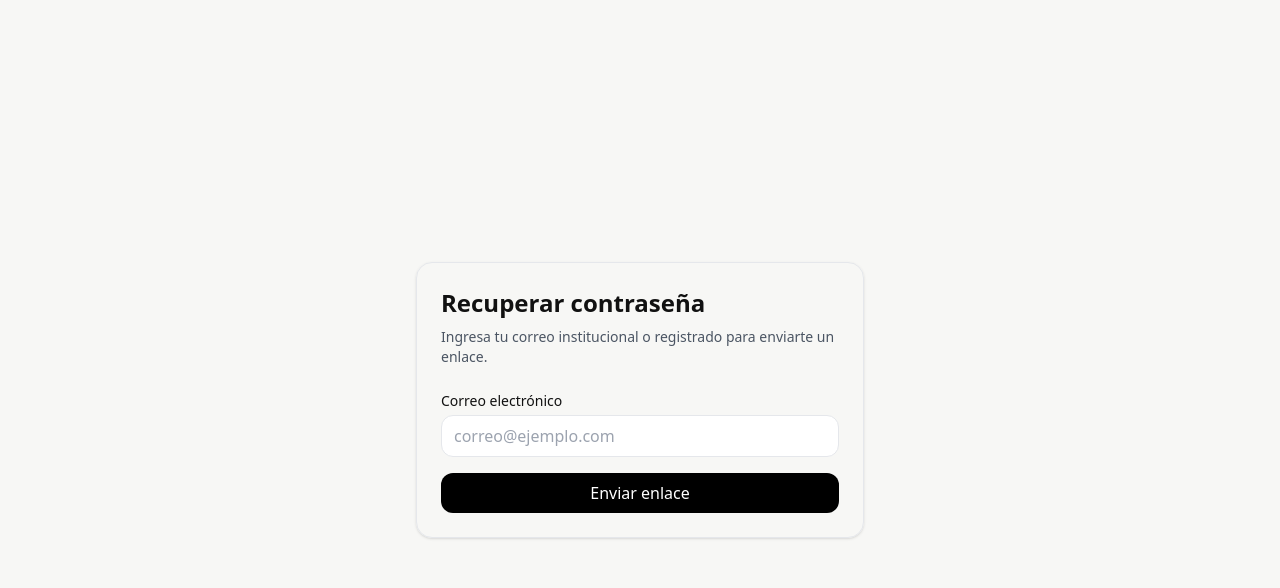
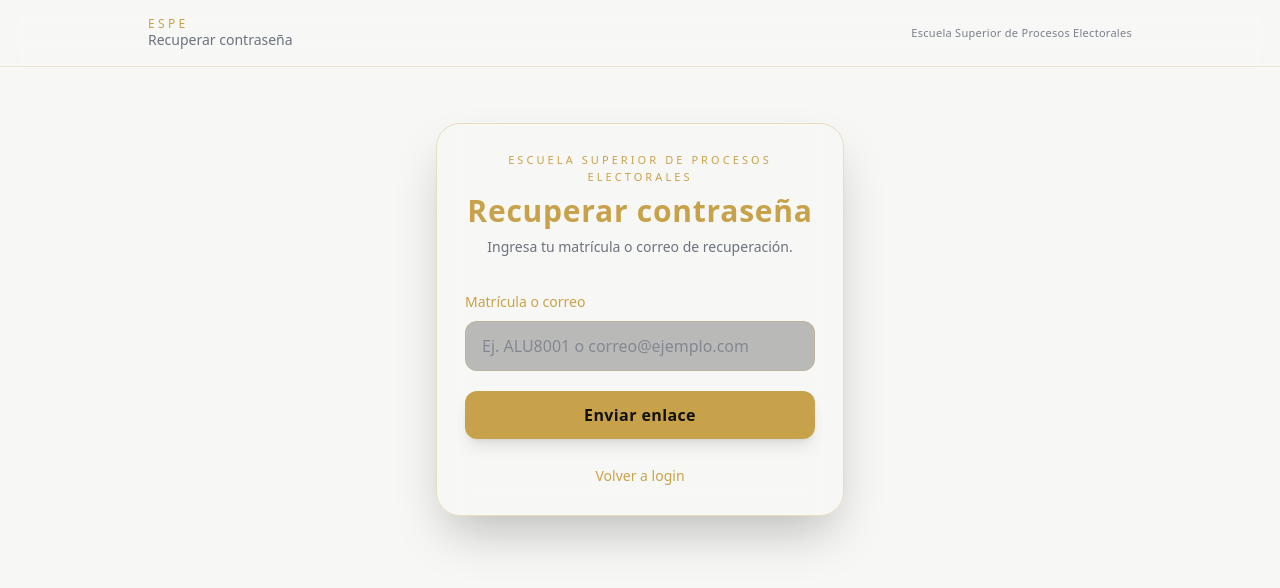
Before and after one commit to maestriasespe/espe-campus-mvp, a Next.js app: page /forgot in a window 1280 px wide. Shown: the top 588 px of the page. Built offline with nearby package versions, Linux system fonts and the light colour scheme.

Commit message:
make forgot page use custom recovery flow

```diff
--- a/app/api/auth/recovery-status/route.ts
+++ b/app/api/auth/recovery-status/route.ts
@@ -14,31 +14,31 @@ function maskEmail(email: string) {
   return `${maskedName}@${domain}`;
 }
 
-export async function GET() {
-  return NextResponse.json({
-    ok: true,
-    route: "recovery-status alive",
-    time: new Date().toISOString(),
-  });
-}
-
 export async function POST(req: Request) {
   try {
     const body = await req.json();
-    const matricula = String(body?.matricula ?? "").trim();
+    const identifier = String(body?.identifier ?? "").trim().toLowerCase();
 
-    if (!matricula) {
+    if (!identifier) {
       return NextResponse.json(
-        { error: "Debes ingresar una matrícula." },
+        { error: "Debes ingresar tu matrícula o correo." },
         { status: 400 }
       );
     }
 
-    const { data, error } = await supabaseServer
+    let query = supabaseServer
       .from("users")
-      .select("id, matricula, recovery_email")
-      .eq("matricula", matricula)
-      .maybeSingle();
+      .select("id, matricula, recovery_email");
+
+    const isEmail = identifier.includes("@");
+
+    if (isEmail) {
+      query = query.eq("recovery_email", identifier);
+    } else {
+      query = query.eq("matricula", identifier);
+    }
+
+    const { data, error } = await query.maybeSingle();
 
     if (error) {
       console.error("Error consultando recovery status:", error);
@@ -50,7 +50,7 @@ export async function POST(req: Request) {
 
     if (!data) {
       return NextResponse.json(
-        { error: "No se encontró una cuenta con esa matrícula." },
+        { error: "No se encontró una cuenta con ese dato." },
         { status: 404 }
       );
     }
--- a/app/api/auth/send-recovery-email/route.ts
+++ b/app/api/auth/send-recovery-email/route.ts
@@ -10,53 +10,67 @@ function sha256(value: string) {
   return crypto.createHash("sha256").update(value).digest("hex");
 }
 
+function maskEmail(email: string) {
+  const [name, domain] = email.split("@");
+  if (!name || !domain) return email;
+
+  const visible = name.slice(0, 2);
+  const maskedName =
+    name.length <= 2
+      ? `${visible}***`
+      : `${visible}${"*".repeat(Math.max(name.length - 2, 3))}`;
+
+  return `${maskedName}@${domain}`;
+}
+
 export async function POST(req: Request) {
   try {
-    console.log("=== SEND-RECOVERY-EMAIL START ===");
-
     if (!resendApiKey) {
-      console.error("Falta RESEND_API_KEY");
       return NextResponse.json(
         { error: "Falta configurar RESEND_API_KEY." },
         { status: 500 }
       );
     }
 
-    const fromEmail =
-      process.env.RECOVERY_FROM_EMAIL || "ESPE Campus <soporte@espe.edu.mx>";
-    const appUrl =
-      process.env.NEXT_PUBLIC_APP_URL || "http://localhost:3000";
+    const body = await req.json();
+    const identifier = String(body?.identifier ?? "").trim().toLowerCase();
 
-    const body = await req.json();
-    const matricula = String(body?.matricula ?? "").trim();
-
-    console.log("matricula:", matricula);
-    console.log("fromEmail:", fromEmail);
-    console.log("appUrl:", appUrl);
-
-    if (!matricula) {
+    if (!identifier) {
       return NextResponse.json(
-        { error: "Debes ingresar una matrícula." },
+        { error: "Debes ingresar tu matrícula o correo." },
         { status: 400 }
       );
     }
 
-    const { data: user, error: userError } = await supabaseServer
+    const fromEmail =
+      process.env.RECOVERY_FROM_EMAIL || "ESPE Campus <soporte@espe.edu.mx>";
+
+    const appUrl =
+      process.env.NEXT_PUBLIC_APP_URL || "http://localhost:3000";
+
+    let query = supabaseServer
       .from("users")
-      .select("id, matricula, recovery_email")
-      .eq("matricula", matricula)
-      .maybeSingle();
+      .select("id, matricula, recovery_email");
+
+    const isEmail = identifier.includes("@");
+
+    if (isEmail) {
+      query = query.eq("recovery_email", identifier);
+    } else {
+      query = query.eq("matricula", identifier);
+    }
+
+    const { data: user, error: userError } = await query.maybeSingle();
 
     if (userError) {
-      console.error("userError:", JSON.stringify(userError, null, 2));
+      console.error(userError);
       return NextResponse.json(
-        { error: "No se pudo buscar el usuario.", details: userError },
+        { error: "No se pudo buscar el usuario." },
         { status: 500 }
       );
     }
 
     if (!user) {
-      console.error("Usuario no encontrado");
       return NextResponse.json(
         { error: "Usuario no encontrado." },
         { status: 404 }
@@ -64,7 +78,6 @@ export async function POST(req: Request) {
     }
 
     const recoveryEmail = String(user.recovery_email ?? "").trim().toLowerCase();
-    console.log("recoveryEmail:", recoveryEmail || "(vacío)");
 
     if (!recoveryEmail) {
       return NextResponse.json(
@@ -86,15 +99,14 @@ export async function POST(req: Request) {
       });
 
     if (insertError) {
-      console.error("insertError:", JSON.stringify(insertError, null, 2));
+      console.error(insertError);
       return NextResponse.json(
-        { error: "No se pudo guardar el token.", details: insertError },
+        { error: "No se pudo guardar el token de recuperación." },
         { status: 500 }
       );
     }
 
     const resetUrl = `${appUrl}/reset-password?token=${rawToken}`;
-    console.log("resetUrl:", resetUrl);
 
     const { data, error } = await resend.emails.send({
       from: fromEmail,
@@ -107,12 +119,10 @@ export async function POST(req: Request) {
       `,
     });
 
-    console.log("resend data:", JSON.stringify(data, null, 2));
-    console.log("resend error:", JSON.stringify(error, null, 2));
-
     if (error) {
+      console.error(error);
       return NextResponse.json(
-        { error: "Error enviando correo.", details: error },
+        { error: "Error enviando correo." },
         { status: 500 }
       );
     }
@@ -120,13 +130,12 @@ export async function POST(req: Request) {
     return NextResponse.json({
       ok: true,
       emailId: data?.id,
-      recoveryEmail,
-      resetUrl,
+      maskedEmail: maskEmail(recoveryEmail),
     });
-  } catch (err: any) {
-    console.error("catch error:", err);
+  } catch (err) {
+    console.error(err);
     return NextResponse.json(
-      { error: "Error interno.", details: err?.message || err },
+      { error: "Error interno." },
       { status: 500 }
     );
   }
--- a/app/forgot/page.tsx
+++ b/app/forgot/page.tsx
@@ -1,12 +1,11 @@
 "use client";
 
 import { useState } from "react";
-import { createClient } from "@/utils/supabase/client";
+import Link from "next/link";
+import { BrandBar } from "@/components/BrandBar";
 
-export default function ForgotPasswordPage() {
-  const supabase = createClient();
-
-  const [email, setEmail] = useState("");
+export default function ForgotPage() {
+  const [identifier, setIdentifier] = useState("");
   const [loading, setLoading] = useState(false);
   const [message, setMessage] = useState("");
   const [errorMsg, setErrorMsg] = useState("");
@@ -17,51 +16,122 @@ export default function ForgotPasswordPage() {
     setMessage("");
     setErrorMsg("");
 
-    const { error } = await supabase.auth.resetPasswordForEmail(email, {
-      redirectTo: `${window.location.origin}/reset-password`,
+    try {
+      const statusRes = await fetch("/api/auth/recovery-status", {
+        method: "POST",
+        headers: {
+          "Content-Type": "application/json",
+        },
+        body: JSON.stringify({ identifier }),
       });
 
-    if (error) {
-      setErrorMsg(error.message);
-    } else {
-      setMessage("Se envió el enlace para restablecer la contraseña a tu correo.");
+      const statusData = await statusRes.json();
+
+      if (!statusRes.ok) {
+        setErrorMsg(statusData.error || "No se pudo validar la recuperación.");
+        return;
       }
 
+      if (!statusData.hasRecoveryEmail) {
+        setErrorMsg(
+          "No hay correo de recuperación asignado a esta cuenta. Comunícate con control escolar para recuperar tu contraseña."
+        );
+        return;
+      }
+
+      const sendRes = await fetch("/api/auth/send-recovery-email", {
+        method: "POST",
+        headers: {
+          "Content-Type": "application/json",
+        },
+        body: JSON.stringify({ identifier }),
+      });
+
+      const sendData = await sendRes.json();
+
+      if (!sendRes.ok) {
+        setErrorMsg(sendData.error || "No se pudo enviar el correo.");
+        return;
+      }
+
+      setMessage(
+        `Se envió un enlace para restablecer la contraseña a ${sendData.maskedEmail}.`
+      );
+      setIdentifier("");
+    } catch (error) {
+      console.error(error);
+      setErrorMsg("Ocurrió un error inesperado.");
+    } finally {
       setLoading(false);
+    }
   }
 
   return (
-    <div className="min-h-screen flex items-center justify-center px-4">
-      <div className="w-full max-w-md rounded-2xl border p-6 shadow">
-        <h1 className="text-2xl font-bold mb-2">Recuperar contraseña</h1>
-        <p className="text-sm text-gray-600 mb-6">
-          Ingresa tu correo institucional o registrado para enviarte un enlace.
+    <div className="min-h-screen bg-espe-bg text-espe-text">
+      <BrandBar title="Recuperar contraseña" />
+
+      <div className="mx-auto max-w-md px-5 py-14">
+        <div className="rounded-3xl border border-espe-gold/30 bg-espe-bg2/50 shadow-2xl backdrop-blur-md p-7">
+          <div className="text-center">
+            <div className="text-espe-gold text-[11px] tracking-[0.28em] uppercase">
+              Escuela Superior de Procesos Electorales
+            </div>
+
+            <h1 className="mt-2 text-3xl font-extrabold tracking-wide text-espe-gold">
+              Recuperar contraseña
+            </h1>
+
+            <p className="mt-2 text-sm text-espe-muted">
+              Ingresa tu matrícula o correo de recuperación.
             </p>
+          </div>
 
-        <form onSubmit={handleSubmit} className="space-y-4">
+          <form onSubmit={handleSubmit} className="mt-8 space-y-5">
             <div>
-            <label className="block text-sm font-medium mb-1">Correo electrónico</label>
+              <label className="text-sm font-medium text-espe-gold">
+                Matrícula o correo
+              </label>
+
               <input
-              type="email"
+                type="text"
+                value={identifier}
+                onChange={(e) => setIdentifier(e.target.value)}
+                className="mt-2 w-full rounded-xl border border-espe-gold/25 bg-black/25 px-4 py-3 text-espe-text placeholder-espe-muted/70
+                           outline-none focus:border-espe-gold focus:ring-2 focus:ring-espe-gold/25"
+                placeholder="Ej. ALU8001 o correo@ejemplo.com"
                 required
-              value={email}
-              onChange={(e) => setEmail(e.target.value)}
-              className="w-full rounded-xl border px-3 py-2 outline-none"
-              placeholder="correo@ejemplo.com"
               />
             </div>
 
             <button
               type="submit"
               disabled={loading}
-            className="w-full rounded-xl bg-black text-white py-2 font-medium disabled:opacity-50"
+              className="w-full rounded-xl py-3 font-semibold tracking-wide text-espe-bg2
+                         bg-gradient-to-r from-espe-gold via-espe-gold2 to-espe-gold
+                         shadow-lg hover:opacity-95 active:scale-[0.99] transition disabled:opacity-50"
             >
               {loading ? "Enviando..." : "Enviar enlace"}
             </button>
           </form>
 
-        {message && <p className="mt-4 text-sm text-green-600">{message}</p>}
-        {errorMsg && <p className="mt-4 text-sm text-red-600">{errorMsg}</p>}
+          {message && (
+            <div className="mt-4 rounded-xl border border-green-500/30 bg-green-500/10 p-3 text-sm text-green-300">
+              {message}
+            </div>
+          )}
+
+          {errorMsg && (
+            <div className="mt-4 rounded-xl border border-red-500/30 bg-red-500/10 p-3 text-sm text-red-300">
+              {errorMsg}
+            </div>
+          )}
+
+          <div className="mt-6 text-center">
+            <Link href="/login" className="text-sm text-espe-gold hover:underline">
+              Volver a login
+            </Link>
+          </div>
+        </div>
       </div>
     </div>
   );
```
Lines whose indentation alone changed are shown as unchanged.
